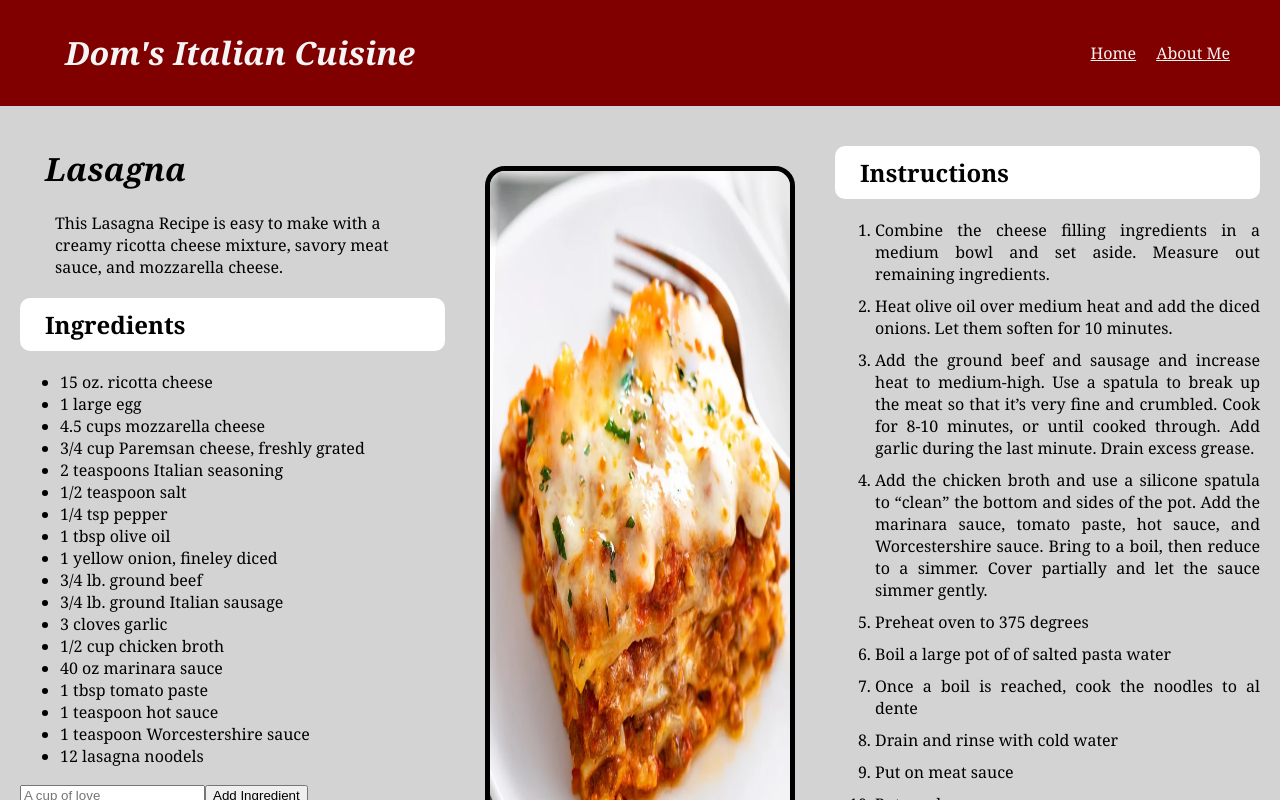
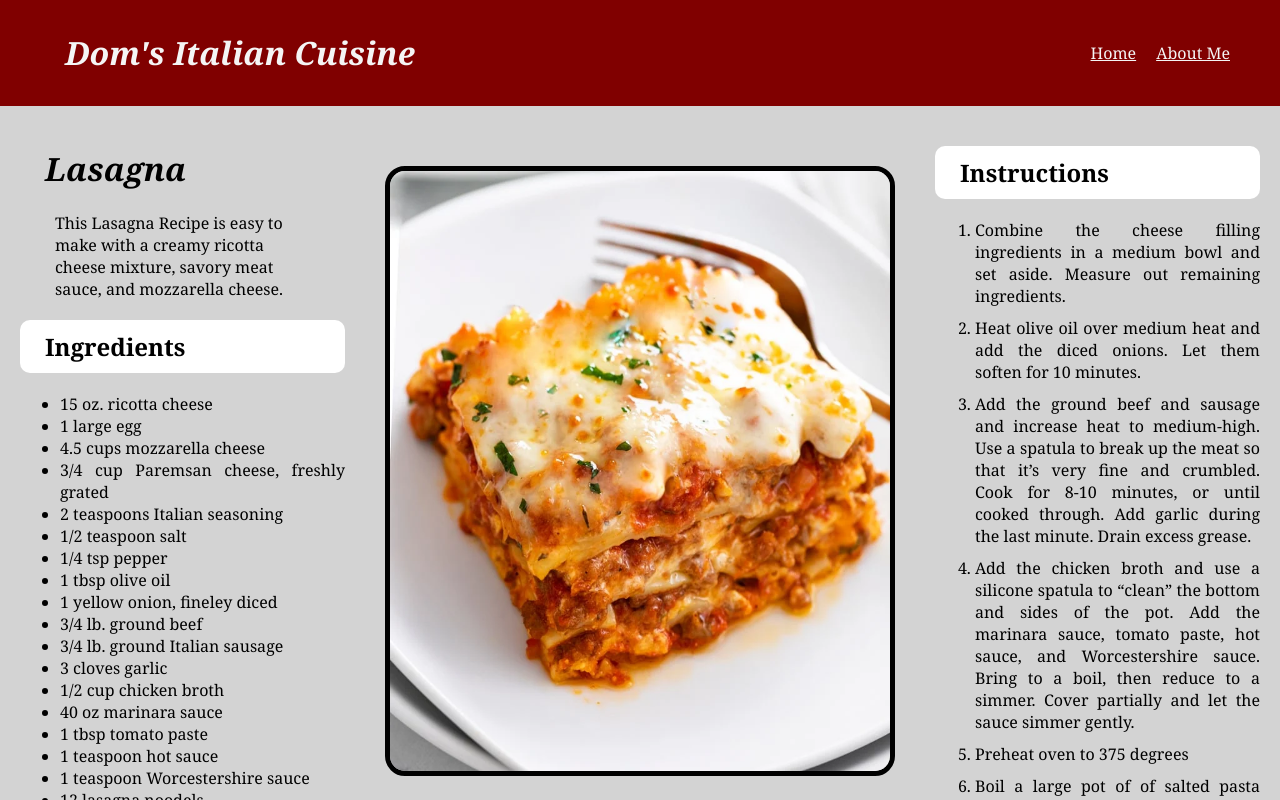
Before and after one commit to hack4impact-calpoly/bootcamp-project-2022, a React (Create React App) app in the folder milestone3/frontend/: page /recipe/0 in a window 1280 px wide. Shown: the top 800 px of the page. Built offline with nearby package versions, Linux system fonts and the light colour scheme.

Commit message:
bug: images no longer distorted when adding

```diff
--- a/milestone3/frontend/src/components/style.css
+++ b/milestone3/frontend/src/components/style.css
@@ -99,11 +99,12 @@ p {
 }
 
 .flex-image {
-    width: 300px;
+    width: 500px;
     margin: 40px;
     border: 5px solid;
     border-color:black;
     border-radius: 20px;
+    height: 600px;
 }
 
 .flex-content {
```
